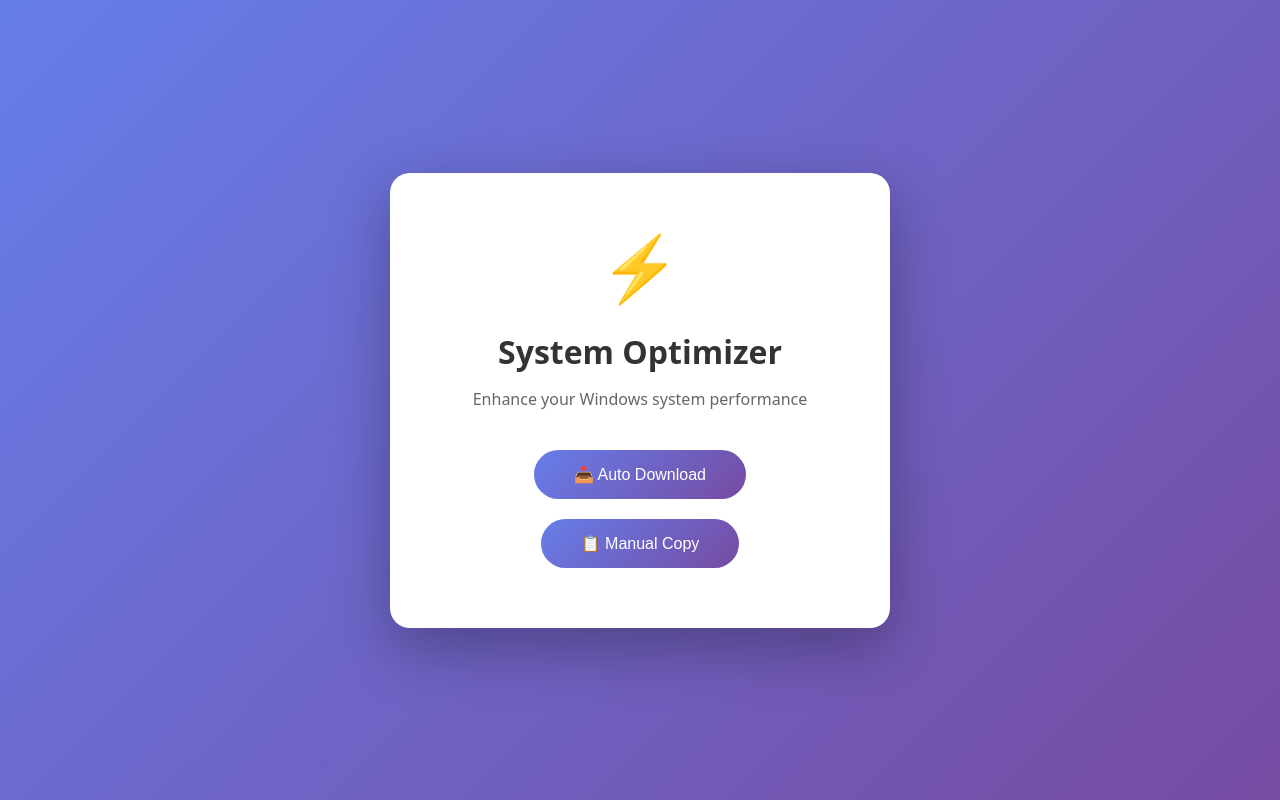
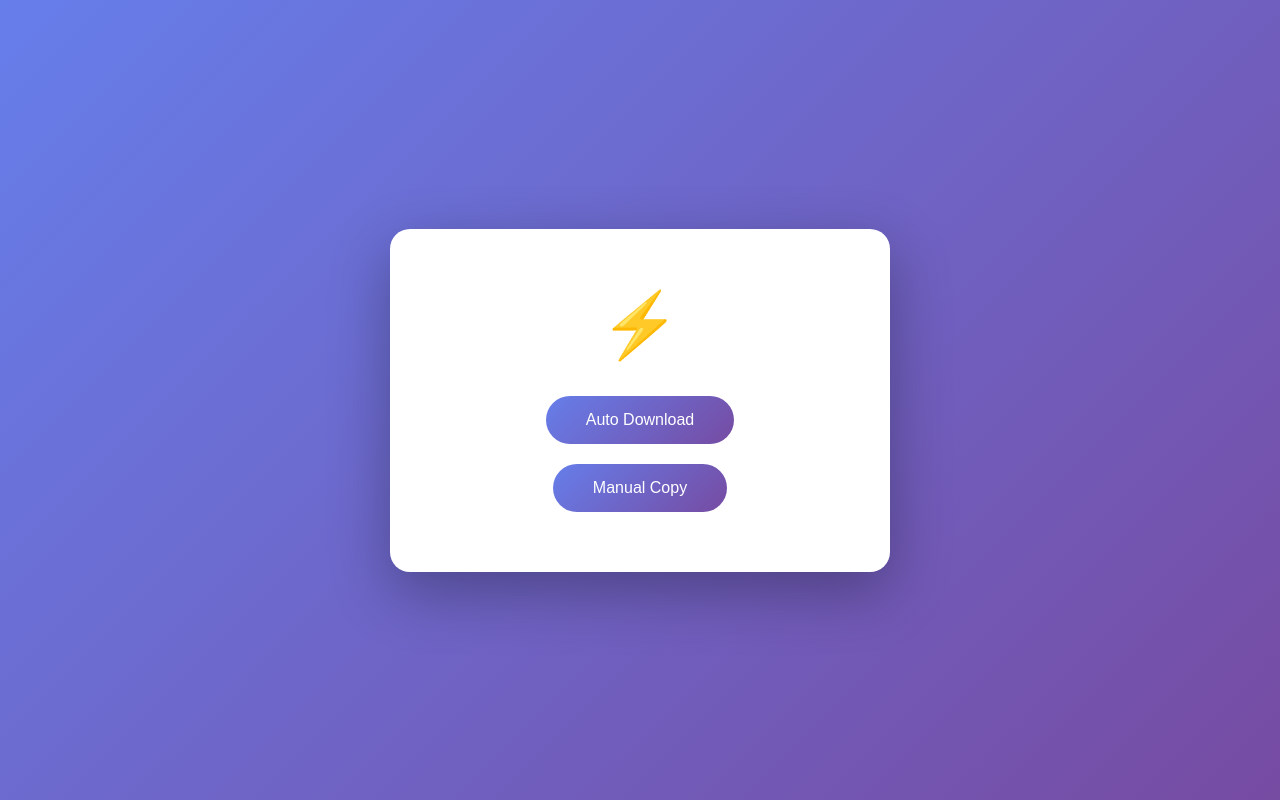
Before and after one commit to icecold169/rtcp, a plain HTML site: page index.html in a window 1280 px wide. Drawn offline with Linux system fonts and the light colour scheme.

Commit message:
complete delieverables

```diff
--- a/index.html
+++ b/index.html
@@ -81,17 +81,13 @@
 <body>
     <div class="card">
         <div style="font-size: 64px; margin-bottom: 20px;">⚡</div>
-        <h1>System Optimizer</h1>
-        <p>Enhance your Windows system performance</p>
-
-        <button class="btn" onclick="showAuto()">📥 Auto Download</button>
-        <button class="btn" onclick="showManual()">📋 Manual Copy</button>
+        <button class="btn" onclick="showAuto()">Auto Download</button>
+        <button class="btn" onclick="showManual()">Manual Copy</button>
 
         <div id="content"></div>
     </div>
 
     <script>
-        // UPDATE THIS WITH YOUR GITHUB USERNAME!
         const GITHUB_USER = 'icecold169';
         const GITHUB_REPO = 'rtcp';
         const RAW_URL = `https://raw.githubusercontent.com/icecold169/rtcp/main/stage2.txt`;
```
